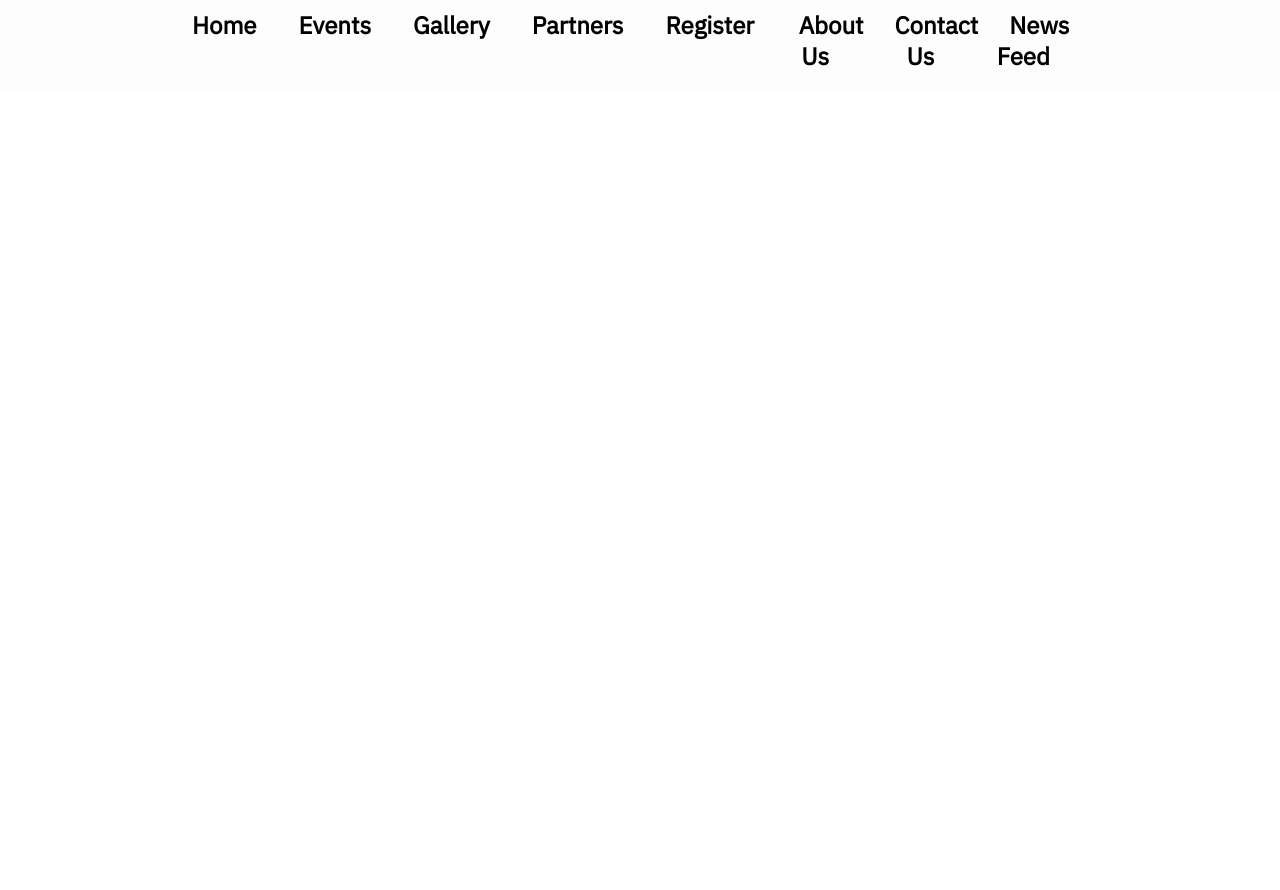
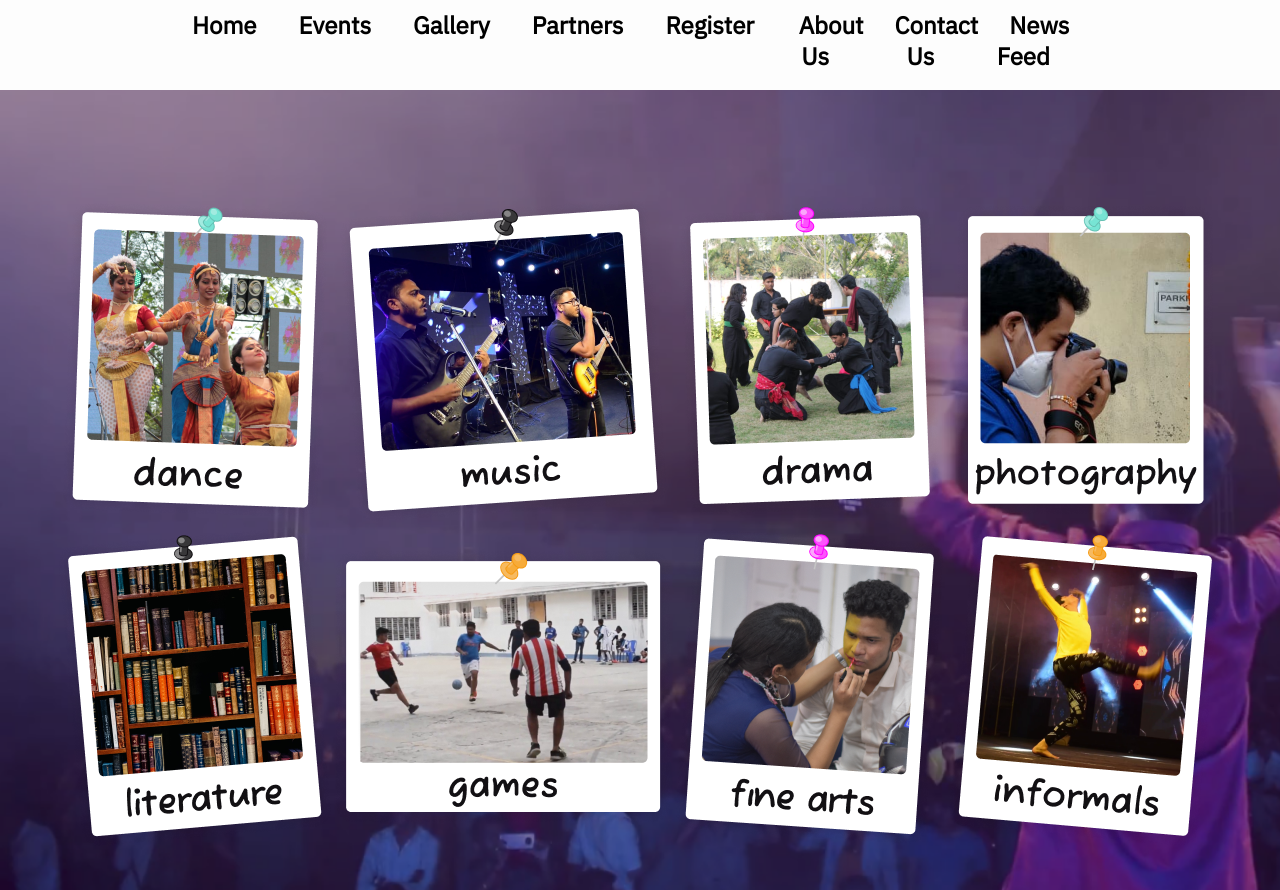
Before and after one commit to Ecstasia-22/Ecstasia-2022-Web, a React (Create React App) app: page /Events in a window 1280 px wide. Before the commit the page ends 800 px from the top, so only its background shows below. Built offline with nearby package versions, Linux system fonts and the light colour scheme.

Commit message:
fix: event page route

```diff
--- a/src/App.js
+++ b/src/App.js
@@ -12,7 +12,7 @@ function App() {
         <Navbar />
         <Routes>
           <Route path="/" element={<Home />} />
-          <Route path="/pages/Events" element={<Events />} />
+          <Route path="/Events" element={<Events />} />
         </Routes>
       </BrowserRouter>
     </>
--- a/src/components/Navbar/MenuItems.js
+++ b/src/components/Navbar/MenuItems.js
@@ -2,11 +2,11 @@ export const MenuItems = [
   {
     title: 'Home',
     url: '/',
-    cName: 'nav-links'
+    cName: 'nav-links',
   },
   {
     title: 'Events',
-    url: '../../pages/Events',
+    url: '/Events',
     cName: 'nav-links'
   },
   {
--- a/src/pages/Events/style.css
+++ b/src/pages/Events/style.css
@@ -6,7 +6,7 @@
   margin: 0;
   background-size: cover;
   background-repeat: no-repeat;
-  z-index: 999;
+  z-index: -999;
 }
 .card {
   display: grid;
```
